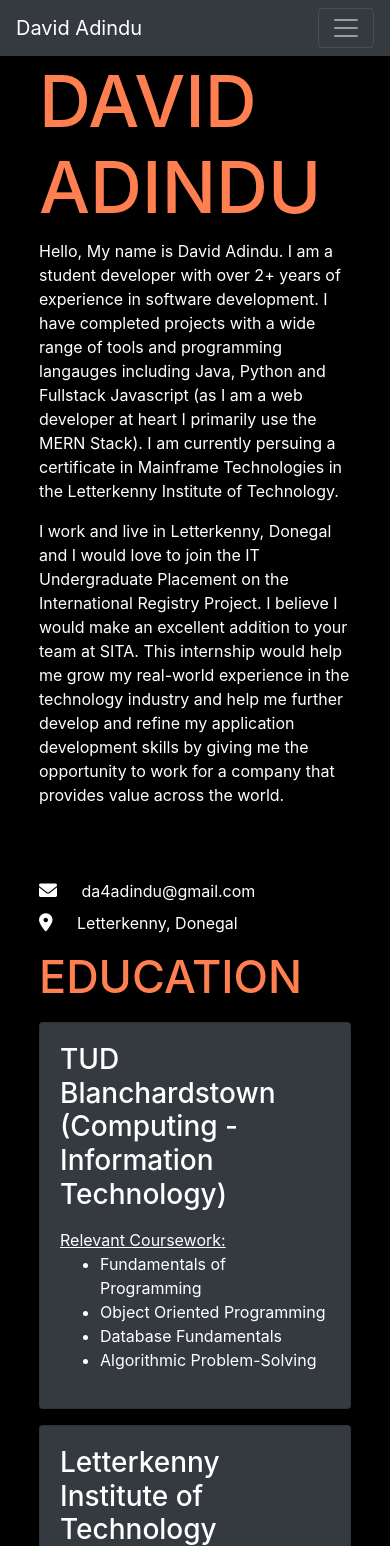
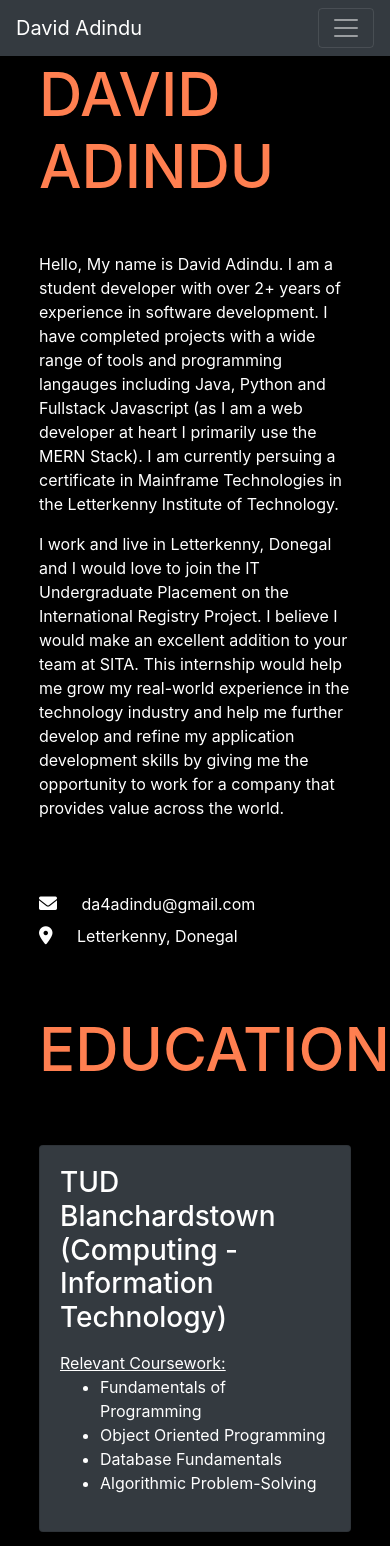
Before and after one commit to DavidCJAdindu/sita-portfolio, a website: page root/index.html in a window 390 px wide. Shown: the top 1546 px of the page. Drawn offline with nearby package versions, Linux system fonts and the light colour scheme.

Commit message:
responsive

```diff
--- a/root/index.html
+++ b/root/index.html
@@ -155,7 +155,7 @@
           <li>Python</li>
           <li>Javascript (MERN STACK)</li>
           <li>MySQL Database</li>
-          <li style="list-style-type: circle;">Reference:<a style="text-decoration: underline; color: #fff;" href="../root/Resume & Reference/Character Reference _ David Adindu .pdf" target="_blank"> Charater Reference</a></li>
+          <li style="list-style-type: circle;">Reference:<a style="text-decoration: underline; color: #fff;" href="https://github.com/DavidCJAdindu/SITA-APPLICATION/blob/master/Resume%20%26%20Reference/Character%20Reference%20_%20David%20Adindu%20.pdf" target="_blank"> Charater Reference</a></li>
         </ul>
       </div>
 
@@ -164,12 +164,12 @@
         <span style="text-decoration: underline;">KFC Letterkenny</span>
         <ul>
           <li> Team Member</li>
-          <li style="list-style-type: circle;">Reference:<a style="text-decoration: underline; color: #fff;" href="../root/Resume & Reference/KFC - Reference.pdf" target="_blank"> Employer Reference</a></li>
+          <li style="list-style-type: circle;">Reference:<a style="text-decoration: underline; color: #fff;" href="https://github.com/DavidCJAdindu/SITA-APPLICATION/blob/master/Resume%20%26%20Reference/KFC%20-%20Reference.pdf" target="_blank"> Employer Reference</a></li>
         </ul>
         <span style="text-decoration: underline;">Infosys BPM</span>
         <ul>
           <li> FTTC/FTTP Technical Support </li>
-          <li style="list-style-type: circle;">Reference:<a style="text-decoration: underline; color: #fff;" href="../root/Resume & Reference/Infosys BPM.pdf" target="_blank"> Employer Reference</a></li>
+          <li style="list-style-type: circle;">Reference:<a style="text-decoration: underline; color: #fff;" href="https://github.com/DavidCJAdindu/SITA-APPLICATION/blob/master/Resume%20%26%20Reference/Infosys%20BPM.pdf" target="_blank"> Employer Reference</a></li>
         </ul>
       </div>
 
--- a/root/style.css
+++ b/root/style.css
@@ -152,7 +152,7 @@ section h5{
 
 
 
-@media screen and (max-width:1064px) {
+@media only screen and (max-width:1064px) {
     .menubar-mobile{
         display: block;
     }
@@ -174,3 +174,92 @@ section h5{
         height: 100%;
     }
 }
+
+@media only screen and (max-width:820px) {
+
+    html, body {
+        max-width: 100%;
+        overflow-x: hidden;
+    }
+
+
+    .menubar-mobile{
+        display: block;
+    }
+
+    .menubar-desktop{
+        display: none;
+    }
+
+    .main-content{
+        padding: 0;
+        padding-bottom: 10px;
+    }
+
+    #projects .proj-content .card {
+        width: 100%;
+        margin: 20px 0px;
+    }
+
+
+    section h4{
+        font-size: 60px;
+        color: coral;
+        margin: 50px 0px;
+    }
+
+    #about h1{
+        font-size: 60px;
+        color: coral;
+        margin: 50px auto;
+    }
+
+    .card {
+        position: static;
+    }
+}
+
+
+@media only screen and (max-width:540px) {
+
+    html, body {
+        max-width: 100%;
+        overflow-x: hidden;
+    }
+
+
+    .menubar-mobile{
+        display: block;
+    }
+
+    .menubar-desktop{
+        display: none;
+    }
+
+    .main-content{
+        padding: 0;
+        padding-bottom: 10px;
+    }
+
+    #projects .proj-content .card {
+        width: 100%;
+        margin: 20px 0px;
+    }
+
+
+    section h4{
+        font-size: 60px;
+        color: coral;
+        margin: 50px 0px;
+    }
+
+    #about h1{
+        font-size: 60px;
+        color: coral;
+        margin: 50px auto;
+    }
+
+    .card {
+        position: static;
+    }
+}
```
Also changed, not shown: 4 other files.
